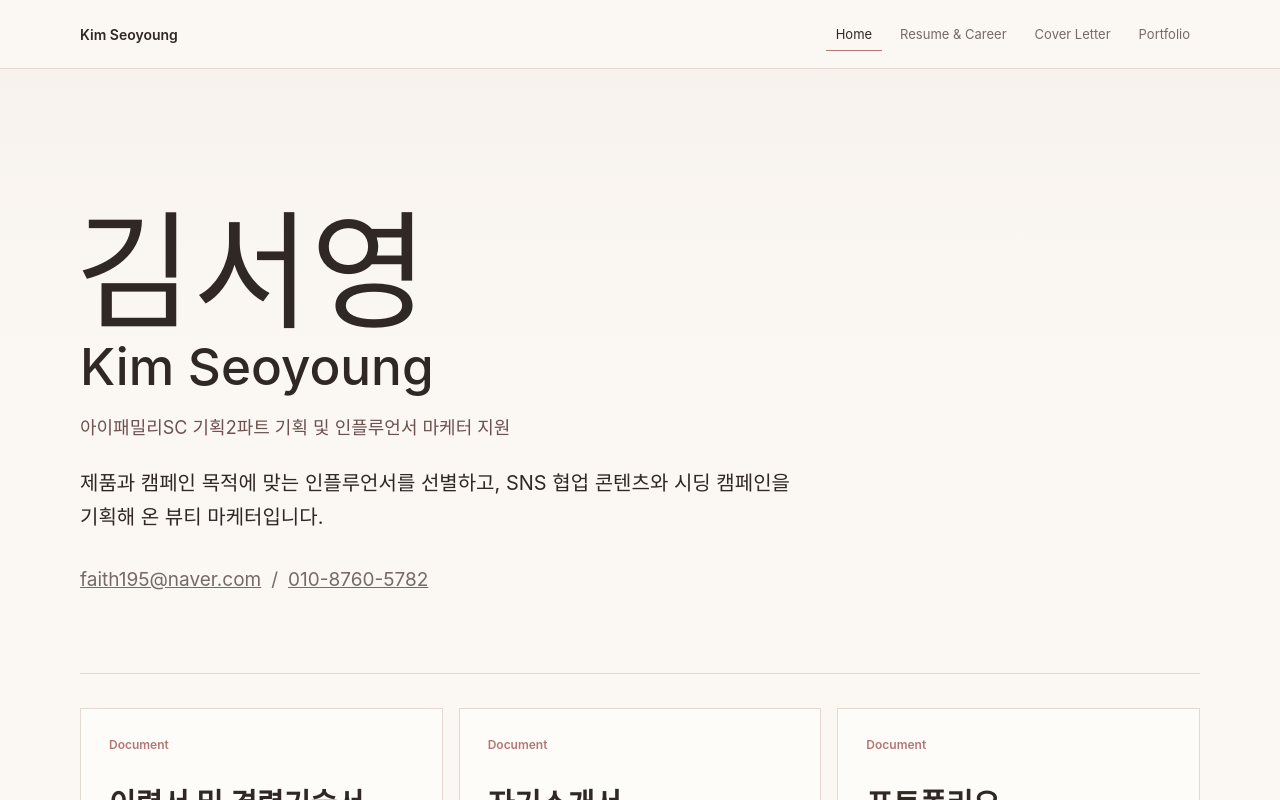
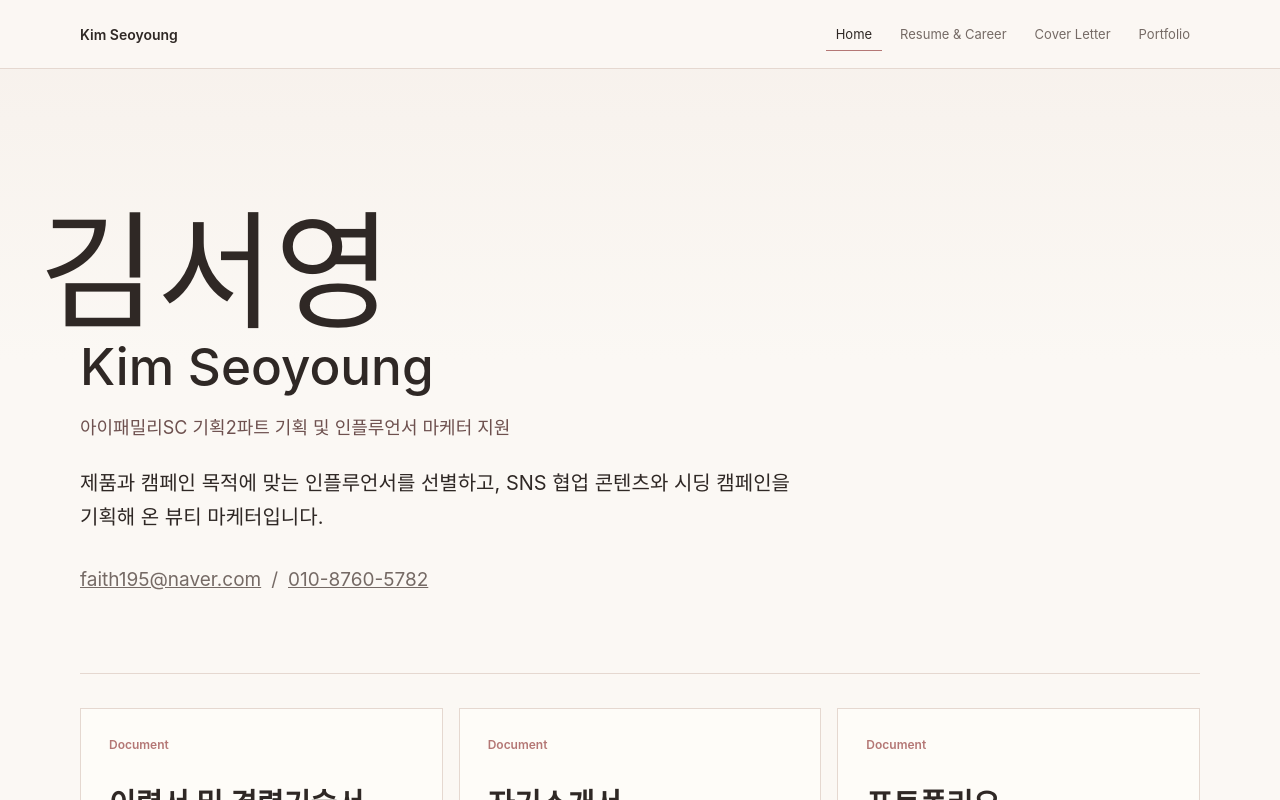
Before and after one commit to lea-kim03/kimseoyoung-ifamilySC-portfolio, a React (Vite) app: page /#/ in a window 1280 px wide. Shown: the top 800 px of the page. Built offline with nearby package versions, Linux system fonts and the light colour scheme.

Commit message:
Move Korean name further left

```diff
--- a/src/App.css
+++ b/src/App.css
@@ -174,7 +174,7 @@ h1 {
 .home-hero h1 span:first-child {
   font-size: clamp(64px, 10vw, 128px);
   line-height: 0.92;
-  transform: translateX(-0.04em);
+  transform: translateX(-0.32em);
 }
 
 .home-hero h1 span:last-child {
```
